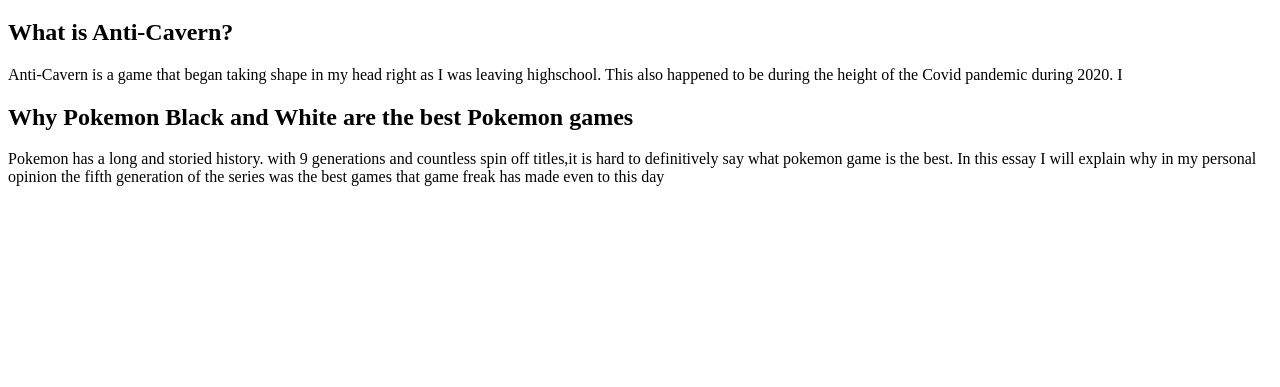
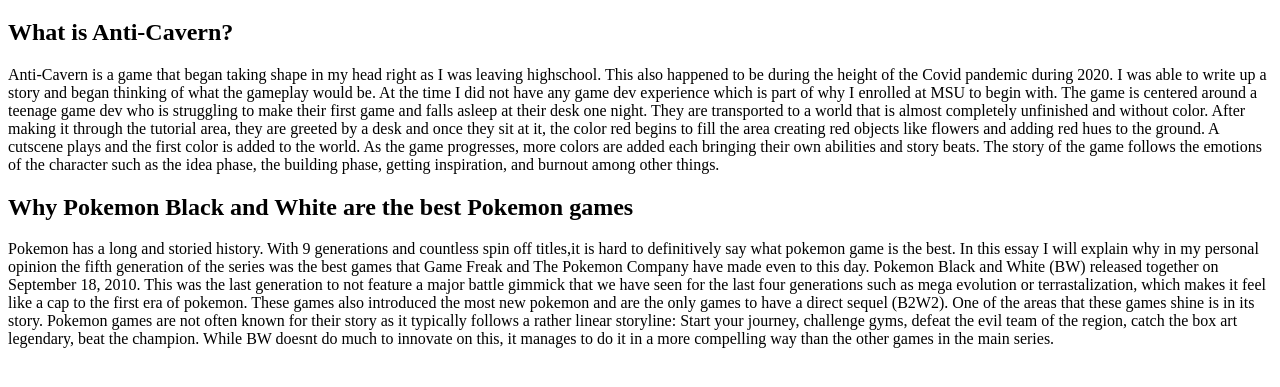
Before and after one commit to Tomminator125/mi349_blog, a plain HTML site: page index.html in a window 1280 px wide. Shown: the part 159-546 px from the top of the page. Drawn offline with Linux system fonts and the light colour scheme; a script that the page names is missing.

Commit message:
Finished 2 blog posts

```diff
--- a/index.html
+++ b/index.html
@@ -24,13 +24,13 @@
     <article>
         <h2>What is Anti-Cavern?</h2>
         <p>
-            Anti-Cavern is a game that began taking shape in my head right as I was leaving highschool. This also happened to be during the height of the Covid pandemic during 2020. I
+            Anti-Cavern is a game that began taking shape in my head right as I was leaving highschool. This also happened to be during the height of the Covid pandemic during 2020. I was able to write up a story and began thinking of what the gameplay would be. At the time I did not have any game dev experience which is part of why I enrolled at MSU to begin with. The game is centered around a teenage game dev who is struggling to make their first game and falls asleep at their desk one night. They are transported to a world that is almost completely unfinished and without color. After making it through the tutorial area, they are greeted by a desk and once they sit at it, the color red begins to fill the area creating red objects like flowers and adding red hues to the ground. A cutscene plays and the first color is added to the world. As the game progresses, more colors are added each bringing their own abilities and story beats. The story of the game follows the emotions of the character such as the idea phase, the building phase, getting inspiration, and burnout among other things.
         </p>
     </article>
     <article>
         <h2>Why Pokemon Black and White are the best Pokemon games</h2>
         <p>
-            Pokemon has a long and storied history. with 9 generations and countless spin off titles,it is hard to definitively say what pokemon game is the best. In this essay I will explain why in my personal opinion the fifth generation of the series was the best games that game freak has made even to this day
+            Pokemon has a long and storied history. With 9 generations and countless spin off titles,it is hard to definitively say what pokemon game is the best. In this essay I will explain why in my personal opinion the fifth generation of the series was the best games that Game Freak and The Pokemon Company have made even to this day. Pokemon Black and White (BW) released together on September 18, 2010. This was the last generation to not feature a major battle gimmick that we have seen for the last four generations such as mega evolution or terrastalization, which makes it feel like a cap to the first era of pokemon. These games also introduced the most new pokemon and are the only games to have a direct sequel (B2W2). One of the areas that these games shine is in its story. Pokemon games are not often known for their story as it typically follows a rather linear storyline: Start your journey, challenge gyms, defeat the evil team of the region, catch the box art legendary, beat the champion. While BW doesnt do much to innovate on this, it manages to do it in a more compelling way than the other games in the main series.
         </p>
     </article>
   </section>
```
